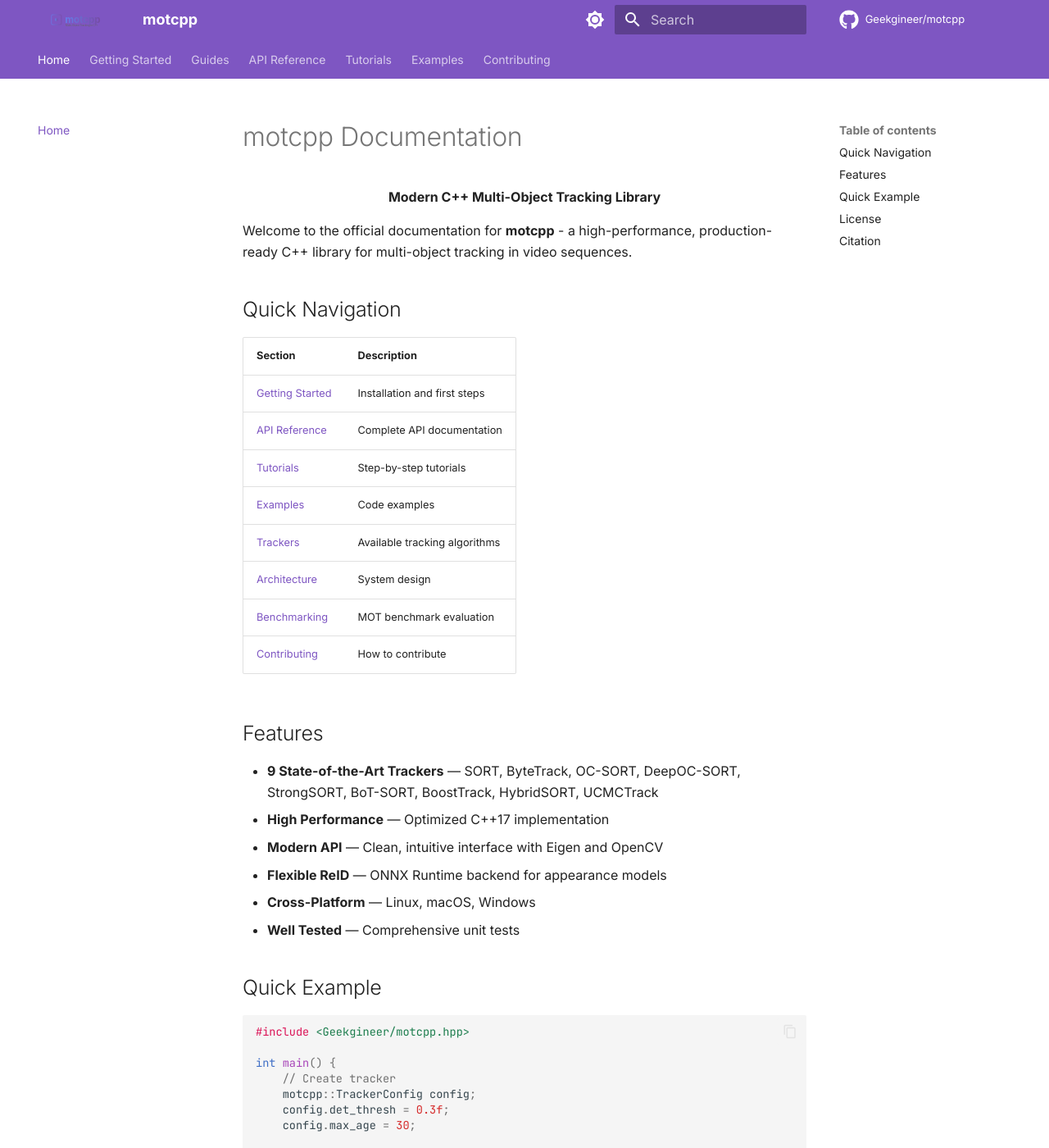
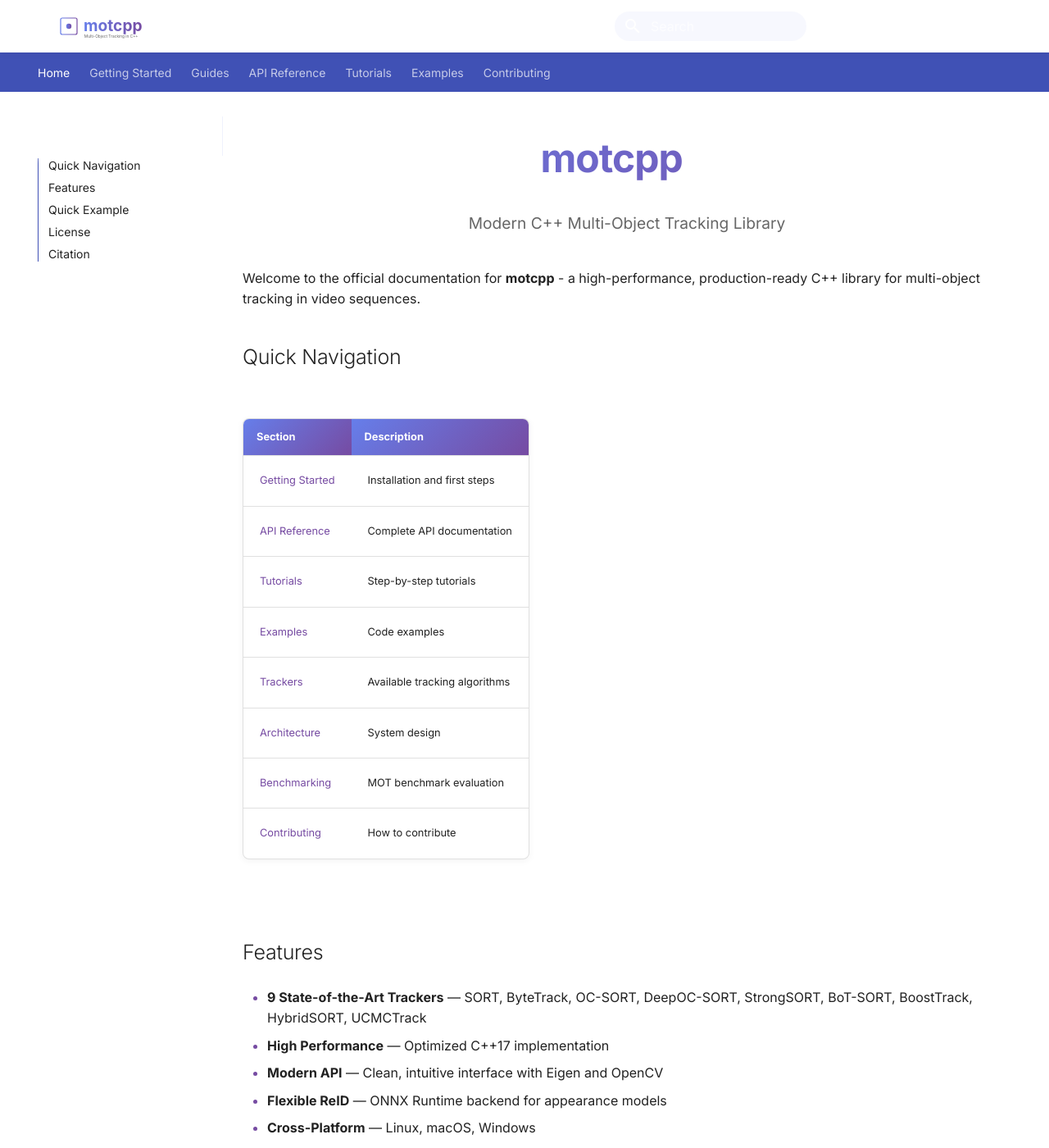
Before and after one commit to Geekgineer/motcpp, an MkDocs documentation site: the page built from docs/index.md, in a window 1280 px wide and 1400 px high. Shown: the whole window at 82% size. Built offline with MkDocs 1.6.1 and Material for MkDocs 9.7.7, drawn with Linux system fonts in a browser that asks for light colours; comment, search, counter and statistics services are not loaded; the version menu is left out.

Commit message:
Modernize documentation UI to match logo gradient
- Update theme colors from deep purple to indigo (matching logo gradient #667eea to #764ba2)
- Add comprehensive custom CSS with modern styling:
  * Gradient text effects matching logo
  * Smooth transitions and hover effects
  * Modern card-like sections with shadows
  * Enhanced code block styling
  * Improved table and navigation styling
  * Custom scrollbar with gradient
  * Better spacing and typography
- Add new Material theme features (navigation.indexes, search.share, content.tooltips, toc.integrate)
- Enhance homepage hero section with centered gradient title
- Improve responsive design and dark mode support
- Add fade-in animations for better UX

The UI now perfectly matches the logo's indigo-to-purple gradient theme.

```diff
--- a/docs/index.md
+++ b/docs/index.md
@@ -1,8 +1,10 @@
-# motcpp Documentation
+# motcpp
 
-<p align="center">
-  <strong>Modern C++ Multi-Object Tracking Library</strong>
-</p>
+<div style="text-align: center; margin: 2em 0;">
+  <p style="font-size: 1.2em; color: #666; margin-top: 0.5em;">
+    Modern C++ Multi-Object Tracking Library
+  </p>
+</div>
 
 Welcome to the official documentation for **motcpp** - a high-performance, production-ready C++ library for multi-object tracking in video sequences.
 
@@ -65,7 +67,7 @@
 
 ## License
 
-motcpp is licensed under the [GNU Affero General Public License v3.0](LICENSE).
+motcpp is licensed under the [GNU Affero General Public License v3.0](../LICENSE).
 
 ## Citation
 
--- /dev/null
+++ b/docs/stylesheets/extra.css
@@ -0,0 +1,345 @@
+/* Modern UI styling to match motcpp logo gradient */
+:root {
+  --motcpp-gradient-start: #667eea;
+  --motcpp-gradient-end: #764ba2;
+  --motcpp-gradient: linear-gradient(135deg, var(--motcpp-gradient-start) 0%, var(--motcpp-gradient-end) 100%);
+}
+
+/* Logo styling */
+.md-header__button.md-logo img,
+.md-header__button.md-logo svg {
+  height: 2rem;
+  width: auto;
+}
+
+/* Gradient text for branding */
+.md-header__title {
+  background: var(--motcpp-gradient);
+  -webkit-background-clip: text;
+  -webkit-text-fill-color: transparent;
+  background-clip: text;
+  font-weight: 700;
+}
+
+/* Modern navigation styling */
+.md-nav__link {
+  transition: all 0.2s ease;
+  border-radius: 4px;
+}
+
+.md-nav__link:hover {
+  background: rgba(102, 126, 234, 0.1);
+  transform: translateX(2px);
+}
+
+.md-nav__link--active {
+  background: var(--motcpp-gradient);
+  color: white !important;
+  font-weight: 600;
+}
+
+/* Primary button styling */
+.md-button {
+  border-radius: 6px;
+  transition: all 0.3s ease;
+  font-weight: 500;
+}
+
+.md-button--primary {
+  background: var(--motcpp-gradient);
+  border: none;
+  box-shadow: 0 4px 12px rgba(102, 126, 234, 0.3);
+}
+
+.md-button--primary:hover {
+  transform: translateY(-2px);
+  box-shadow: 0 6px 16px rgba(102, 126, 234, 0.4);
+}
+
+/* Code block styling */
+.highlight {
+  border-radius: 8px;
+  overflow: hidden;
+  box-shadow: 0 2px 8px rgba(0, 0, 0, 0.1);
+}
+
+.highlight pre {
+  padding: 1.2rem;
+}
+
+/* Inline code styling */
+code {
+  background: rgba(102, 126, 234, 0.1);
+  color: var(--motcpp-gradient-end);
+  padding: 0.2em 0.4em;
+  border-radius: 4px;
+  font-size: 0.9em;
+}
+
+/* Table styling */
+.md-typeset table:not([class]) {
+  border-radius: 8px;
+  overflow: hidden;
+  box-shadow: 0 2px 8px rgba(0, 0, 0, 0.05);
+}
+
+.md-typeset table:not([class]) th {
+  background: var(--motcpp-gradient);
+  color: white;
+  font-weight: 600;
+}
+
+.md-typeset table:not([class]) tr:hover {
+  background: rgba(102, 126, 234, 0.05);
+}
+
+/* Card-like sections */
+.md-typeset .admonition {
+  border-radius: 8px;
+  box-shadow: 0 2px 8px rgba(0, 0, 0, 0.05);
+  border-left: 4px solid;
+}
+
+.md-typeset .admonition-title {
+  font-weight: 600;
+}
+
+/* Feature list styling */
+.md-typeset ul li {
+  margin: 0.5em 0;
+}
+
+.md-typeset ul li::marker {
+  color: var(--motcpp-gradient-end);
+}
+
+/* Link styling */
+.md-typeset a {
+  color: var(--motcpp-gradient-end);
+  text-decoration: none;
+  border-bottom: 1px solid transparent;
+  transition: all 0.2s ease;
+}
+
+.md-typeset a:hover {
+  color: var(--motcpp-gradient-start);
+  border-bottom-color: var(--motcpp-gradient-start);
+}
+
+/* Header gradient accent */
+.md-header {
+  background: white;
+  box-shadow: 0 2px 8px rgba(0, 0, 0, 0.05);
+}
+
+[data-md-color-scheme="slate"] .md-header {
+  background: #1e1e1e;
+}
+
+/* Sidebar styling */
+.md-sidebar {
+  border-right: 1px solid rgba(102, 126, 234, 0.1);
+}
+
+/* Search styling */
+.md-search__form {
+  border-radius: 24px;
+  background: rgba(102, 126, 234, 0.05);
+  transition: all 0.2s ease;
+}
+
+.md-search__form:hover {
+  background: rgba(102, 126, 234, 0.1);
+}
+
+.md-search__form:focus-within {
+  background: white;
+  box-shadow: 0 4px 12px rgba(102, 126, 234, 0.2);
+}
+
+[data-md-color-scheme="slate"] .md-search__form:focus-within {
+  background: #2a2a2a;
+}
+
+/* Footer styling */
+.md-footer {
+  background: linear-gradient(135deg, #1a1a2e 0%, #16213e 100%);
+  color: white;
+}
+
+.md-footer a {
+  color: rgba(255, 255, 255, 0.8);
+}
+
+.md-footer a:hover {
+  color: white;
+}
+
+/* Hero section on homepage */
+.md-typeset h1 {
+  background: var(--motcpp-gradient);
+  -webkit-background-clip: text;
+  -webkit-text-fill-color: transparent;
+  background-clip: text;
+  font-weight: 800;
+  font-size: 3em;
+  margin-bottom: 0.3em;
+  text-align: center;
+  letter-spacing: -0.02em;
+}
+
+/* Center align homepage subtitle */
+.md-typeset h1 + div {
+  text-align: center;
+}
+
+.md-typeset h1 + div p {
+  font-size: 1.3em;
+  color: #666;
+  margin: 0.5em 0 2em 0;
+}
+
+[data-md-color-scheme="slate"] .md-typeset h1 + div p {
+  color: #aaa;
+}
+
+/* Smooth scrolling */
+html {
+  scroll-behavior: smooth;
+}
+
+/* Modern scrollbar */
+::-webkit-scrollbar {
+  width: 10px;
+  height: 10px;
+}
+
+::-webkit-scrollbar-track {
+  background: #f1f1f1;
+}
+
+::-webkit-scrollbar-thumb {
+  background: var(--motcpp-gradient);
+  border-radius: 5px;
+}
+
+::-webkit-scrollbar-thumb:hover {
+  background: var(--motcpp-gradient-end);
+}
+
+/* Content spacing */
+.md-content {
+  max-width: 1200px;
+}
+
+/* Homepage hero improvements */
+.md-typeset h1:first-child {
+  margin-top: 0;
+}
+
+/* Feature cards styling */
+.md-typeset .feature-grid {
+  display: grid;
+  grid-template-columns: repeat(auto-fit, minmax(250px, 1fr));
+  gap: 1.5rem;
+  margin: 2rem 0;
+}
+
+.md-typeset .feature-card {
+  background: white;
+  border-radius: 12px;
+  padding: 1.5rem;
+  box-shadow: 0 2px 8px rgba(0, 0, 0, 0.08);
+  transition: all 0.3s ease;
+  border: 1px solid rgba(102, 126, 234, 0.1);
+}
+
+.md-typeset .feature-card:hover {
+  transform: translateY(-4px);
+  box-shadow: 0 8px 24px rgba(102, 126, 234, 0.15);
+}
+
+[data-md-color-scheme="slate"] .md-typeset .feature-card {
+  background: #2a2a2a;
+  border-color: rgba(102, 126, 234, 0.2);
+}
+
+/* Quick navigation table styling */
+.md-typeset table:not([class]) {
+  margin: 2rem 0;
+}
+
+.md-typeset table:not([class]) td {
+  padding: 1rem;
+}
+
+.md-typeset table:not([class]) td a {
+  font-weight: 500;
+  color: var(--motcpp-gradient-end);
+}
+
+.md-typeset table:not([class]) td a:hover {
+  color: var(--motcpp-gradient-start);
+}
+
+/* Code copy button styling */
+.highlight .md-clipboard {
+  color: var(--motcpp-gradient-end);
+}
+
+.highlight .md-clipboard:hover {
+  color: var(--motcpp-gradient-start);
+}
+
+/* Tab styling */
+.md-typeset .tabbed-set {
+  border-radius: 8px;
+  overflow: hidden;
+}
+
+.md-typeset .tabbed-set > input:checked + label {
+  border-bottom: 2px solid var(--motcpp-gradient-end);
+  color: var(--motcpp-gradient-end);
+}
+
+/* Quote styling */
+.md-typeset blockquote {
+  border-left: 4px solid var(--motcpp-gradient-end);
+  background: rgba(102, 126, 234, 0.05);
+  border-radius: 4px;
+  padding: 1em;
+}
+
+/* Responsive improvements */
+@media screen and (max-width: 76.1875em) {
+  .md-nav--primary .md-nav__title {
+    background: var(--motcpp-gradient);
+    color: white;
+  }
+}
+
+/* Animation for page transitions */
+@keyframes fadeIn {
+  from {
+    opacity: 0;
+    transform: translateY(10px);
+  }
+  to {
+    opacity: 1;
+    transform: translateY(0);
+  }
+}
+
+.md-content__inner {
+  animation: fadeIn 0.3s ease-out;
+}
+
+/* Badge styling */
+.md-typeset .badge {
+  background: var(--motcpp-gradient);
+  color: white;
+  padding: 0.2em 0.6em;
+  border-radius: 12px;
+  font-size: 0.85em;
+  font-weight: 600;
+}
--- a/mkdocs.yml
+++ b/mkdocs.yml
@@ -14,15 +14,15 @@
   palette:
     - media: "(prefers-color-scheme: light)"
       scheme: default
-      primary: deep purple
-      accent: purple
+      primary: indigo
+      accent: indigo
       toggle:
         icon: material/brightness-7
         name: Switch to dark mode
     - media: "(prefers-color-scheme: dark)"
       scheme: slate
-      primary: deep purple
-      accent: purple
+      primary: indigo
+      accent: indigo
       toggle:
         icon: material/brightness-4
         name: Switch to light mode
@@ -36,10 +36,14 @@
     - navigation.sections
     - navigation.expand
     - navigation.top
+    - navigation.indexes
     - search.suggest
     - search.highlight
+    - search.share
     - content.code.copy
     - content.code.annotate
+    - content.tooltips
+    - toc.integrate
   icon:
     repo: fontawesome/brands/github
   logo: images/logo.svg
@@ -95,7 +99,7 @@
   - Home: index.md
   - Getting Started:
     - Installation: guides/getting-started.md
-    - Quick Start: guides/getting-started.md
+    - Quick Start: guides/getting-started.md#first-tracker
   - Guides:
     - Choosing a Tracker: guides/trackers.md
     - Architecture: guides/architecture.md
```
Also changed, not shown: docs/guides/getting-started.md (+1 -1 lines).
